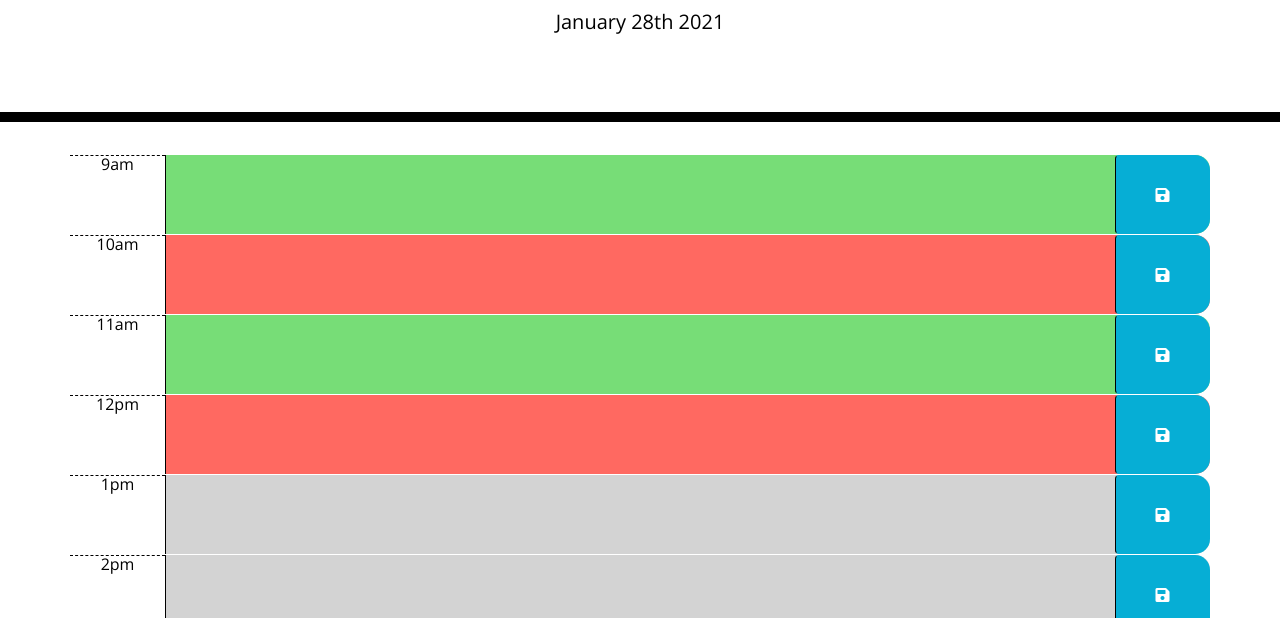
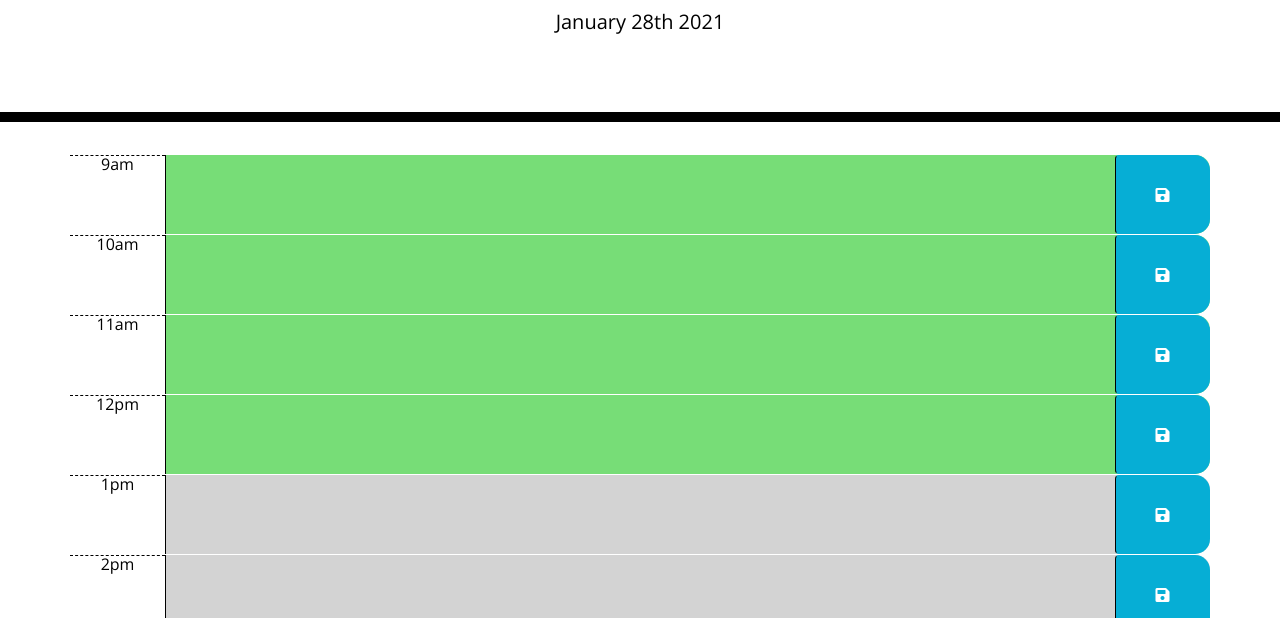
Before and after one commit to smurphy823/Work-Day-Scheduler, a plain HTML site: page index.html in a window 1280 px wide. Shown: the part 182-800 px from the top of the page. Drawn offline with nearby package versions, Linux system fonts and the light colour scheme.

Commit message:
final changes

```diff
--- a/index.html
+++ b/index.html
@@ -35,7 +35,7 @@
           <textarea class = "description col-10"></textarea>
           <button class="btn saveBtn col-1"><i class="fas fa-save"></i></button>
       </div>
-      <div class="row time-block" id="10am">
+      <div class="row time-block" id="10">
         <div class="col-1 hour">10am</div>
         <textarea class = "description col-10"></textarea>
         <button class="btn saveBtn col-1"><i class="fas fa-save"></i></button>
@@ -45,7 +45,7 @@
        <textarea class = "description col-10"></textarea>
        <button class="btn saveBtn col-1"><i class="fas fa-save"></i></button>
     </div>
-      <div class="row time-block" id="12pm">
+      <div class="row time-block" id="12">
        <div class="col-1 hour">12pm</div>
        <textarea class = "description col-10"></textarea>
        <button class="btn saveBtn col-1"><i class="fas fa-save"></i></button>
--- a/script.js
+++ b/script.js
@@ -11,12 +11,15 @@ function upDateTime(){
         var blockId = $(this).attr("id")
         if(blockId < currentTime){
             $(this).addClass("past")
+
         }
         else if(blockId > currentTime){
-            $(this).addClass("future")
+           $(this).addClass("future")
+
         }
         else{
             $(this).addClass("present")
+
         }
     })
 }
```
Also changed, not shown: 1 other file.
